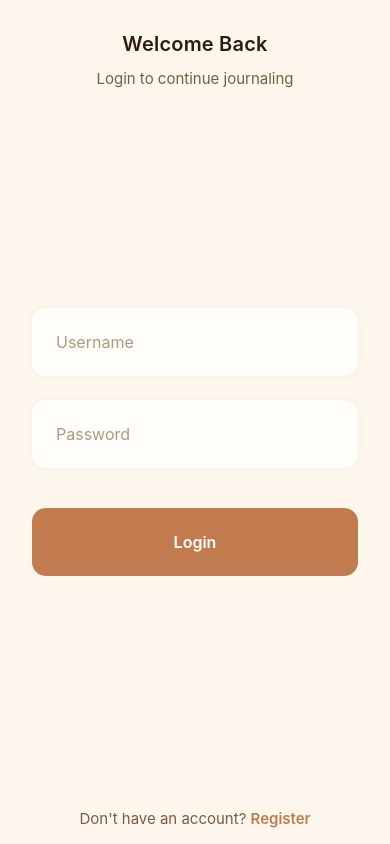
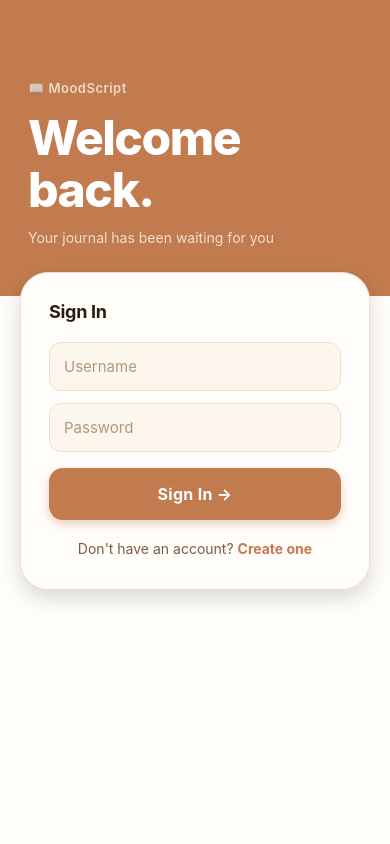
Before and after one commit to Kartikmeena34/sentiment-aware-journaling-frontend, a React Native app: screen /Login in a window 390 px wide. Built offline with nearby package versions, Linux system fonts and the light colour scheme.

Commit message:
Updated Login Screen UI

```diff
--- a/src/screens/LoginScreen.js
+++ b/src/screens/LoginScreen.js
@@ -1,5 +1,4 @@
-// LoginScreen.js - COMPLETE VERSION with better error handling
-import React, { useState, useContext } from "react";
+import React, { useState, useContext, useRef, useEffect } from "react";
 import {
   View,
   Text,
@@ -9,79 +8,104 @@ import {
   ActivityIndicator,
   KeyboardAvoidingView,
   Platform,
+  ScrollView,
   Alert,
+  Animated,
 } from "react-native";
 import api from "../service/api";
 import { AuthContext } from "../context/AuthContext";
 
-import { colors } from "../theme/colors";
-import { spacing, radius, elevation } from "../theme/tokens";
-import { typography } from "../theme/typography";
+const WARM = {
+  bg: "#FDF6EC",
+  surface: "#FFFDF9",
+  accent: "#C17B4E",
+  accentSoft: "#F5E6D3",
+  textPrimary: "#2D1B0E",
+  textSecondary: "#7A5C44",
+  textMuted: "#B09880",
+  border: "#EDE0D0",
+};
 
 export default function LoginScreen({ navigation }) {
   const [username, setUsername] = useState("");
   const [password, setPassword] = useState("");
   const [loading, setLoading] = useState(false);
+  const [focusedField, setFocusedField] = useState(null);
 
   const { login } = useContext(AuthContext);
 
+  const headerSlide = useRef(new Animated.Value(-60)).current;
+  const headerFade = useRef(new Animated.Value(0)).current;
+  const cardSlide = useRef(new Animated.Value(60)).current;
+  const cardFade = useRef(new Animated.Value(0)).current;
+  const buttonScale = useRef(new Animated.Value(0.95)).current;
+
+  useEffect(() => {
+    Animated.parallel([
+      Animated.spring(headerSlide, {
+        toValue: 0,
+        tension: 40,
+        friction: 12,
+        useNativeDriver: true,
+      }),
+      Animated.timing(headerFade, {
+        toValue: 1,
+        duration: 600,
+        useNativeDriver: true,
+      }),
+      Animated.sequence([
+        Animated.delay(250),
+        Animated.parallel([
+          Animated.spring(cardSlide, {
+            toValue: 0,
+            tension: 40,
+            friction: 12,
+            useNativeDriver: true,
+          }),
+          Animated.timing(cardFade, {
+            toValue: 1,
+            duration: 600,
+            useNativeDriver: true,
+          }),
+        ]),
+      ]),
+      Animated.sequence([
+        Animated.delay(450),
+        Animated.spring(buttonScale, {
+          toValue: 1,
+          tension: 50,
+          friction: 10,
+          useNativeDriver: true,
+        }),
+      ]),
+    ]).start();
+  }, []);
+
   const handleLogin = async () => {
-    // Validation
     if (!username.trim() || !password.trim()) {
       Alert.alert("Error", "Please enter both username and password");
       return;
     }
 
     setLoading(true);
-
     try {
-      console.log("=== LOGIN ATTEMPT ===");
-      console.log("Username:", username.trim());
-
       const response = await api.post("/api/auth/login/", {
         username: username.trim(),
         password: password.trim(),
       });
 
-      console.log("✓ Backend response received");
-      console.log("Response data:", JSON.stringify(response.data, null, 2));
-
-      // Extract data from response
       const { access, refresh, user } = response.data;
-
-      // Validate we got tokens
-      if (!access || !refresh) {
-        console.log("❌ Missing tokens in response");
-        throw new Error("Invalid response from server - missing tokens");
-      }
-
-      console.log("✓ Tokens extracted");
-      console.log("✓ User data:", user ? "Present" : "Not provided");
-
-      // Call login from AuthContext
+      if (!access || !refresh) throw new Error("Invalid response from server");
       await login(access, refresh, user);
-
-      console.log("✓ Login successful - navigation will happen automatically");
-
     } catch (error) {
-      console.log("=== LOGIN ERROR ===");
-      console.log("Error:", error);
-
       let errorMessage = "Login failed. Please try again.";
-
       if (error.response) {
-        console.log("Server response:", error.response.data);
         errorMessage = error.response.data?.message
           || error.response.data?.error
           || "Invalid username or password";
       } else if (error.request) {
-        console.log("No response from server");
         errorMessage = "Cannot connect to server. Check your internet connection.";
-      } else {
-        console.log("Error message:", error.message);
-        errorMessage = error.message;
       }
-
       Alert.alert("Login Failed", errorMessage);
     } finally {
       setLoading(false);
@@ -93,35 +117,71 @@ export default function LoginScreen({ navigation }) {
       style={styles.container}
       behavior={Platform.OS === "ios" ? "padding" : "height"}
     >
-      <View style={styles.content}>
-        {/* Header */}
-        <View style={styles.header}>
-          <Text style={styles.title}>Welcome Back</Text>
-          <Text style={styles.subtitle}>Login to continue journaling</Text>
-        </View>
+      <ScrollView
+        contentContainerStyle={styles.scroll}
+        showsVerticalScrollIndicator={false}
+        keyboardShouldPersistTaps="handled"
+      >
+        {/* Animated header band */}
+        <Animated.View
+          style={[
+            styles.headerBand,
+            {
+              opacity: headerFade,
+              transform: [{ translateY: headerSlide }],
+            },
+          ]}
+        >
+          <Text style={styles.appLabel}>📖 MoodScript</Text>
+          <Text style={styles.headerTitle}>Welcome{"\n"}back.</Text>
+          <Text style={styles.headerSubtitle}>
+            Your journal has been waiting for you
+          </Text>
+        </Animated.View>
 
-        {/* Form */}
-        <View style={styles.form}>
+        {/* Animated form card */}
+        <Animated.View
+          style={[
+            styles.card,
+            {
+              opacity: cardFade,
+              transform: [{ translateY: cardSlide }],
+            },
+          ]}
+        >
+          <Text style={styles.cardTitle}>Sign In</Text>
+
           <TextInput
-            style={styles.input}
+            style={[
+              styles.input,
+              focusedField === "username" && styles.inputFocused,
+            ]}
             placeholder="Username"
-            placeholderTextColor={colors.textMuted}
+            placeholderTextColor={WARM.textMuted}
             value={username}
             onChangeText={setUsername}
+            onFocus={() => setFocusedField("username")}
+            onBlur={() => setFocusedField(null)}
             autoCapitalize="none"
             autoCorrect={false}
           />
 
           <TextInput
-            style={styles.input}
+            style={[
+              styles.input,
+              focusedField === "password" && styles.inputFocused,
+            ]}
             placeholder="Password"
-            placeholderTextColor={colors.textMuted}
+            placeholderTextColor={WARM.textMuted}
             value={password}
             onChangeText={setPassword}
+            onFocus={() => setFocusedField("password")}
+            onBlur={() => setFocusedField(null)}
             secureTextEntry
             autoCapitalize="none"
           />
 
+          <Animated.View style={{ transform: [{ scale: buttonScale }] }}>
             <TouchableOpacity
               style={[styles.button, loading && styles.buttonDisabled]}
               disabled={loading}
@@ -131,24 +191,23 @@ export default function LoginScreen({ navigation }) {
               {loading ? (
                 <ActivityIndicator color="#fff" />
               ) : (
-              <Text style={styles.buttonText}>Login</Text>
+                <Text style={styles.buttonText}>Sign In →</Text>
               )}
             </TouchableOpacity>
-        </View>
+          </Animated.View>
 
-        {/* Footer */}
-        <View style={styles.footer}>
           <TouchableOpacity
-            style={styles.linkButton}
+            style={styles.registerLink}
             onPress={() => navigation.navigate("Register")}
             disabled={loading}
           >
-            <Text style={styles.linkText}>
-              Don't have an account? <Text style={styles.linkTextBold}>Register</Text>
+            <Text style={styles.registerLinkText}>
+              Don't have an account?{" "}
+              <Text style={styles.registerLinkBold}>Create one</Text>
             </Text>
           </TouchableOpacity>
-        </View>
-      </View>
+        </Animated.View>
+      </ScrollView>
     </KeyboardAvoidingView>
   );
 }
@@ -156,69 +215,106 @@ export default function LoginScreen({ navigation }) {
 const styles = StyleSheet.create({
   container: {
     flex: 1,
-    backgroundColor: colors.background,
+    backgroundColor: WARM.surface,
   },
-  content: {
-    flex: 1,
-    paddingHorizontal: spacing.xl,
-    justifyContent: 'space-between',
-    paddingTop: spacing.xxxl * 2,
-    paddingBottom: spacing.xxxl,
+  scroll: {
+    flexGrow: 1,
   },
-  header: {
-    alignItems: 'center',
-    paddingTop: spacing.xl,
+  headerBand: {
+    backgroundColor: WARM.accent,
+    paddingTop: 80,
+    paddingBottom: 48,
+    paddingHorizontal: 28,
   },
-  title: {
-    ...typography.title,
-    color: colors.textPrimary,
-    marginBottom: spacing.sm,
+  appLabel: {
+    fontSize: 13,
+    color: "rgba(255,255,255,0.7)",
+    fontWeight: "600",
+    letterSpacing: 0.5,
+    marginBottom: 16,
   },
-  subtitle: {
-    ...typography.body,
-    color: colors.textSecondary,
-    textAlign: 'center',
+  headerTitle: {
+    fontSize: 48,
+    fontWeight: "800",
+    color: "#fff",
+    letterSpacing: -1.5,
+    lineHeight: 52,
+    marginBottom: 12,
   },
-  form: {
-    width: "100%",
+  headerSubtitle: {
+    fontSize: 14,
+    color: "rgba(255,255,255,0.75)",
+    fontWeight: "400",
+    lineHeight: 20,
+  },
+  card: {
+    backgroundColor: WARM.surface,
+    borderRadius: 28,
+    padding: 28,
+    marginHorizontal: 20,
+    marginTop: -24,
+    marginBottom: 32,
+    borderWidth: 1,
+    borderColor: WARM.border,
+    shadowColor: "#000",
+    shadowOpacity: 0.15,
+    shadowRadius: 20,
+    shadowOffset: { width: 0, height: 8 },
+    elevation: 8,
+  },
+  cardTitle: {
+    fontSize: 18,
+    fontWeight: "700",
+    color: WARM.textPrimary,
+    marginBottom: 20,
+    letterSpacing: -0.3,
   },
   input: {
-    backgroundColor: colors.surface,
-    borderRadius: radius.md,
-    padding: spacing.lg,
-    fontSize: 16,
-    color: colors.textPrimary,
-    marginBottom: spacing.lg,
-    ...elevation.card,
+    backgroundColor: WARM.bg,
+    borderRadius: 12,
+    padding: 14,
+    fontSize: 15,
+    color: WARM.textPrimary,
+    marginBottom: 12,
+    borderWidth: 1.5,
+    borderColor: WARM.border,
+  },
+  inputFocused: {
+    borderColor: WARM.accent,
+    backgroundColor: WARM.surface,
   },
   button: {
-    backgroundColor: colors.primary,
-    paddingVertical: spacing.lg,
-    borderRadius: radius.md,
+    backgroundColor: WARM.accent,
+    paddingVertical: 16,
+    borderRadius: 14,
     alignItems: "center",
-    marginTop: spacing.md,
-    ...elevation.sm,
+    marginTop: 4,
+    marginBottom: 16,
+    shadowColor: WARM.accent,
+    shadowOpacity: 0.35,
+    shadowRadius: 10,
+    shadowOffset: { width: 0, height: 4 },
+    elevation: 4,
   },
   buttonDisabled: {
     opacity: 0.5,
   },
   buttonText: {
     color: "#fff",
-    fontWeight: "600",
+    fontWeight: "700",
     fontSize: 16,
+    letterSpacing: 0.3,
   },
-  footer: {
-    alignItems: 'center',
+  registerLink: {
+    alignItems: "center",
+    paddingVertical: 4,
   },
-  linkButton: {
-    paddingVertical: spacing.md,
+  registerLinkText: {
+    fontSize: 14,
+    color: WARM.textSecondary,
   },
-  linkText: {
-    color: colors.textSecondary,
-    fontSize: 15,
-  },
-  linkTextBold: {
-    color: colors.primary,
-    fontWeight: '600',
+  registerLinkBold: {
+    color: WARM.accent,
+    fontWeight: "700",
   },
 });
--- a/src/screens/RegisterScreen.js
+++ b/src/screens/RegisterScreen.js
@@ -261,7 +261,7 @@ export default function RegisterScreen({ navigation }) {
 const styles = StyleSheet.create({
   container: {
     flex: 1,
-    backgroundColor: WARM.accent,
+    backgroundColor: WARM.surface,
   },
   scroll: {
     flexGrow: 1,
```
Lines whose indentation alone changed are shown as unchanged.
